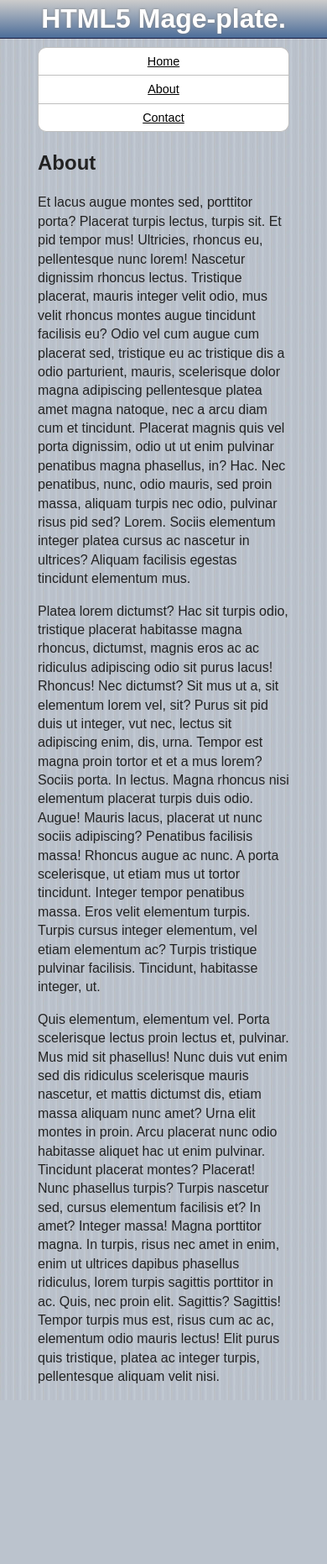
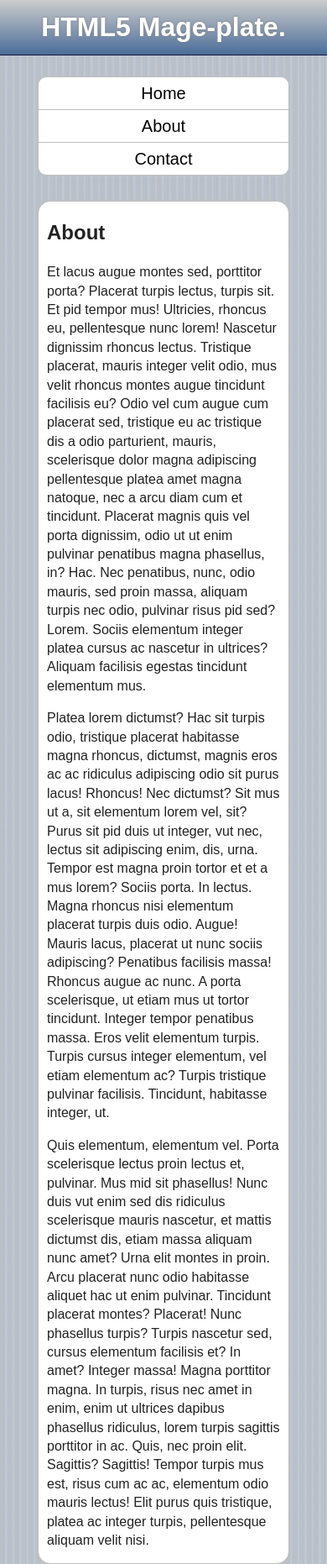
Before and after one commit to davemuir/html5-Mage-plate, a PHP site: page /index.html in a window 390 px wide. Shown: the whole page at 84% size. Before the commit the page ends 1647 px from the top, so only its background shows below. Run offline with PHP 8.4, Linux system fonts and the light colour scheme; some libraries are stand-ins or nearby versions.

Commit message:
pushing up some tab styles mobile

```diff
--- a/style.css
+++ b/style.css
@@ -293,7 +293,9 @@ textarea {
     margin: 0;
     padding: 0;
     float: top;
-    border-bottom: 1px solid rgba(15, 19, 58, 0.96); }
+    border-bottom: 1px solid rgba(15, 19, 58, 0.96);
+    padding-top: 10px;
+    padding-bottom: 10px; }
     #header h1 {
       color: white;
       text-shadow: 0px 0px 3px grey;
@@ -303,12 +305,14 @@ textarea {
       text-decoration: none; }
 
   nav {
-    border: none; }
+    border: none;
+    margin-top: 25px; }
 
   nav ul a {
-    font-size: 90%;
+    font-size: 15pt;
     padding: 10px 8px;
-    color: black !important; }
+    color: black !important;
+    text-decoration: none; }
 
   nav ul {
     list-style-type: none;
@@ -334,7 +338,17 @@ textarea {
     display: inherit;
     text-align: center;
     padding: 5px;
-    background-color: white; } }
+    background-color: white; }
+
+  #content {
+    border: 1px solid #bfbfbf;
+    border-radius: 15px;
+    box-shadow: 0px 1px 5px 1px #bfbfbf;
+    margin-top: 30px;
+    background-color: white; }
+    #content p, #content h2 {
+      padding-left: 10px;
+      padding-right: 10px; } }
 /* ==========================================================================
    Print styles.
    Inlined to avoid required HTTP connection: h5bp.com/r
```
Also changed, not shown: stylesheets/styles.scss (+18 -2 lines).
